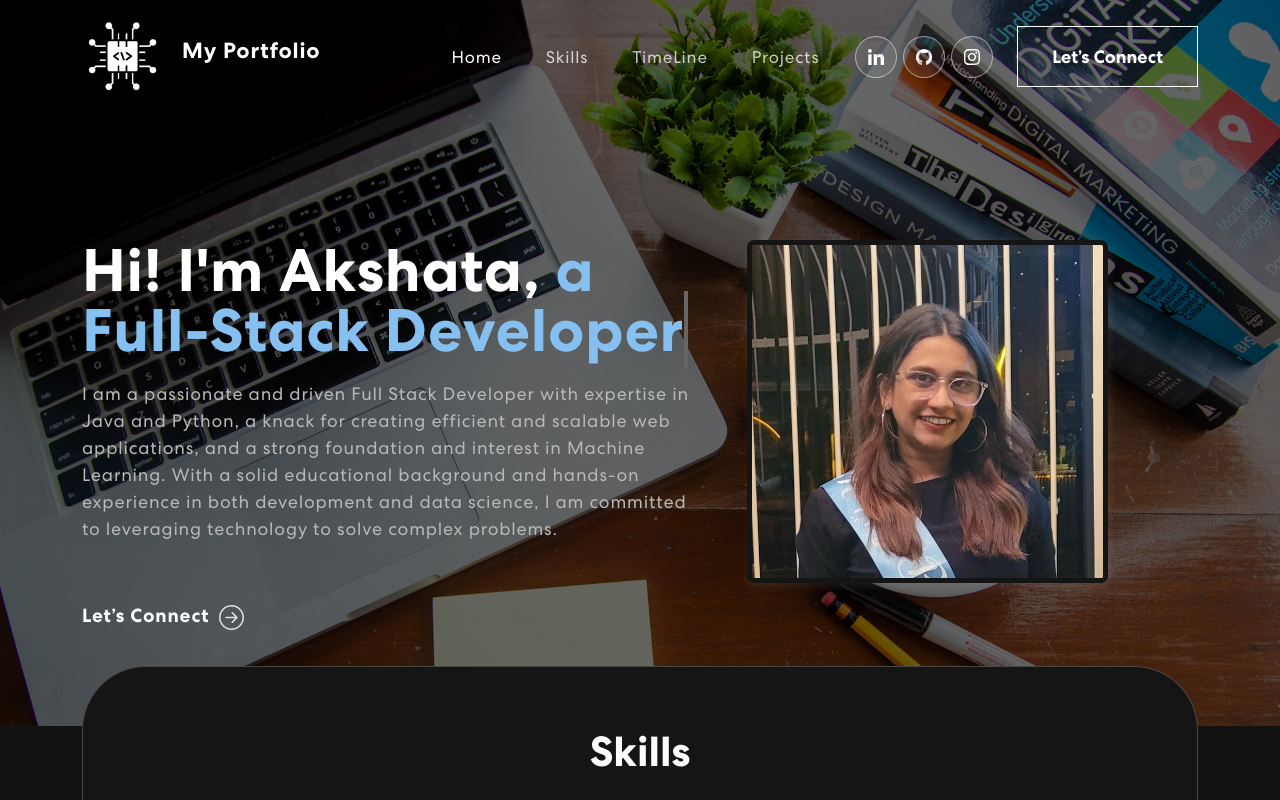
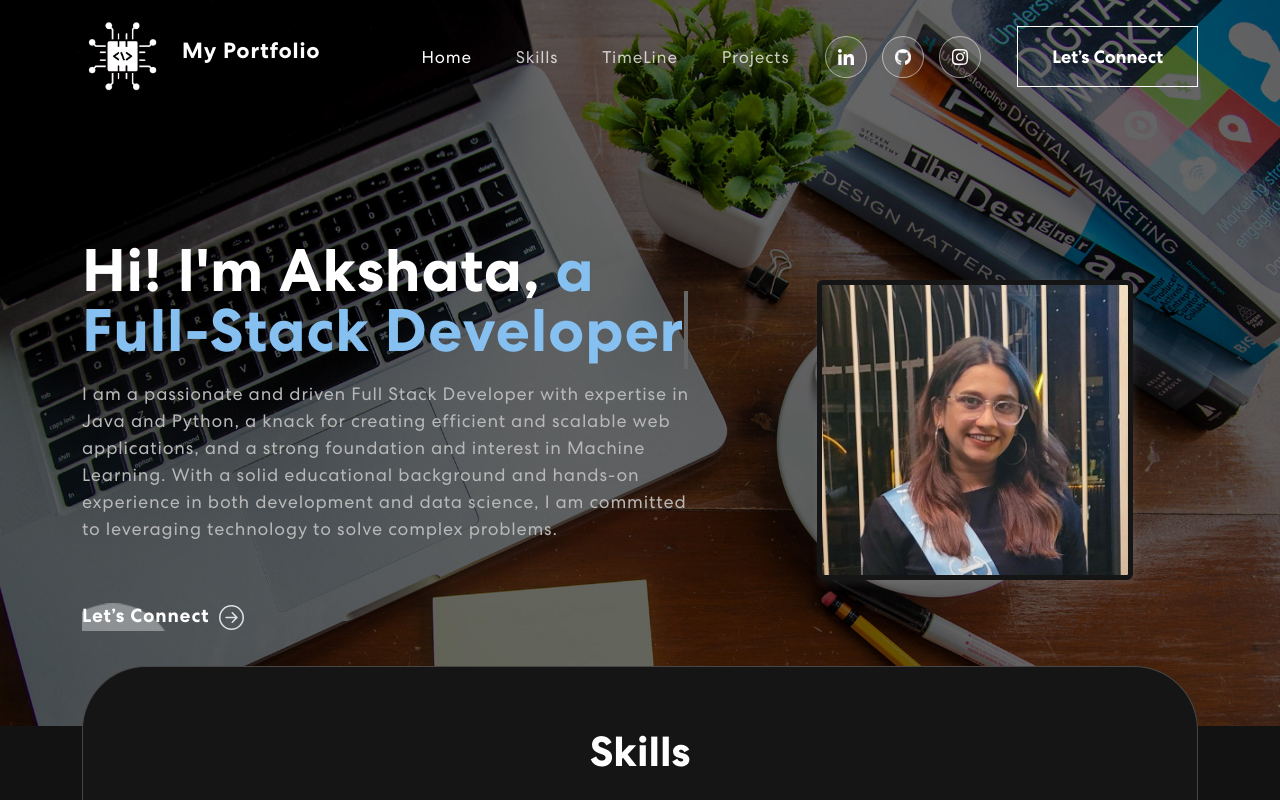
Before and after one commit to disha3006/My-Portfolio, a React (Create React App) app: page / in a window 1280 px wide. Shown: the top 800 px of the page. Built offline with nearby package versions, Linux system fonts and the light colour scheme.

Commit message:
Update App.css

```diff
--- a/src/App.css
+++ b/src/App.css
@@ -138,10 +138,13 @@ nav.navbar .navbar-nav a.nav-link.navbar-link.active {
 span.navbar-text {
     display: flex;
     align-items: center;
+    gap: 12px;
 }
 .social-icon {
-    display: inline-block;
+    display: inline-flex;
     margin-left: 14px;
+    gap: 9px;
+
 }
 .social-icon a {
     width: 42px;
@@ -255,6 +258,10 @@ nav.navbar .navbar-toggler[aria-expanded="true"] .navbar-toggler-icon:before {
 nav.navbar .navbar-toggler[aria-expanded="true"] .navbar-toggler-icon {
 	border-color: transparent;
 }
+.launch-icon {
+  margin-left: 12px;
+}
+
 .logo{
   width: 80px;
 }
@@ -320,9 +327,11 @@ nav.navbar .navbar-toggler[aria-expanded="true"] .navbar-toggler-icon {
 } */
 
 .banner img {
-  width: 80%;
+  width: 70%;
   box-shadow: 2px 4px 8px rgba(238, 230, 230, 0.1);
   border-radius: 2%;
+  margin-top: 40px;;
+  margin-left: 70px;
   border: 5px solid #151515;
 }
 
@@ -340,6 +349,43 @@ nav.navbar .navbar-toggler[aria-expanded="true"] .navbar-toggler-icon {
 .txt-rotate > .wrap {
   border-right: 0.08em solid #666;
   color: #86c0f0;
+}
+@keyframes circle-animation {
+  0% {
+    transform: scale(0);
+    opacity: 1;
+  }
+  70% {
+    transform: scale(1.5);
+    opacity: 0.7;
+  }
+  100% {
+    transform: scale(2);
+    opacity: 0;
+  }
+}
+
+.connect-button {
+  position: relative;
+  overflow: hidden;
+}
+
+.connect-button .highlight {
+  position: relative;
+  z-index: 1;
+}
+
+.connect-button::before {
+  content: "";
+  position: absolute;
+  top: 50%;
+  right: 50%;
+  width: 100px;
+  height: 100px;
+  background: rgba(255, 255, 255, 0.495);
+  border-radius: 50%;
+  transform: translate(-50%, -50%);
+  animation: circle-animation 1.5s infinite;
 }
 
 /************ Skills Css ************/
@@ -468,7 +514,7 @@ nav.navbar .navbar-toggler[aria-expanded="true"] .navbar-toggler-icon {
   text-align: center;
   z-index: 0;
 }
-/*
+
 .project .nav.nav-pills .nav-link::before {
   content: "";
   position: absolute;
@@ -482,7 +528,7 @@ nav.navbar .navbar-toggler[aria-expanded="true"] .navbar-toggler-icon {
 
 .project .nav.nav-pills .nav-link.active::before {
   width: 100% !important;
-} */
+}
 
 /* Default gradient */
 .project .nav.nav-pills .nav-link::before {
@@ -508,8 +554,8 @@ margin-top: 40px;
 }
 
 .proj-imgbx img {
-  width: 415px; /* Ensure all project images have the same width */
-  height: 250px; /* Maintain aspect ratio */
+  width: 415px;
+  height: 250px;
   display: block;
 }
 
```
